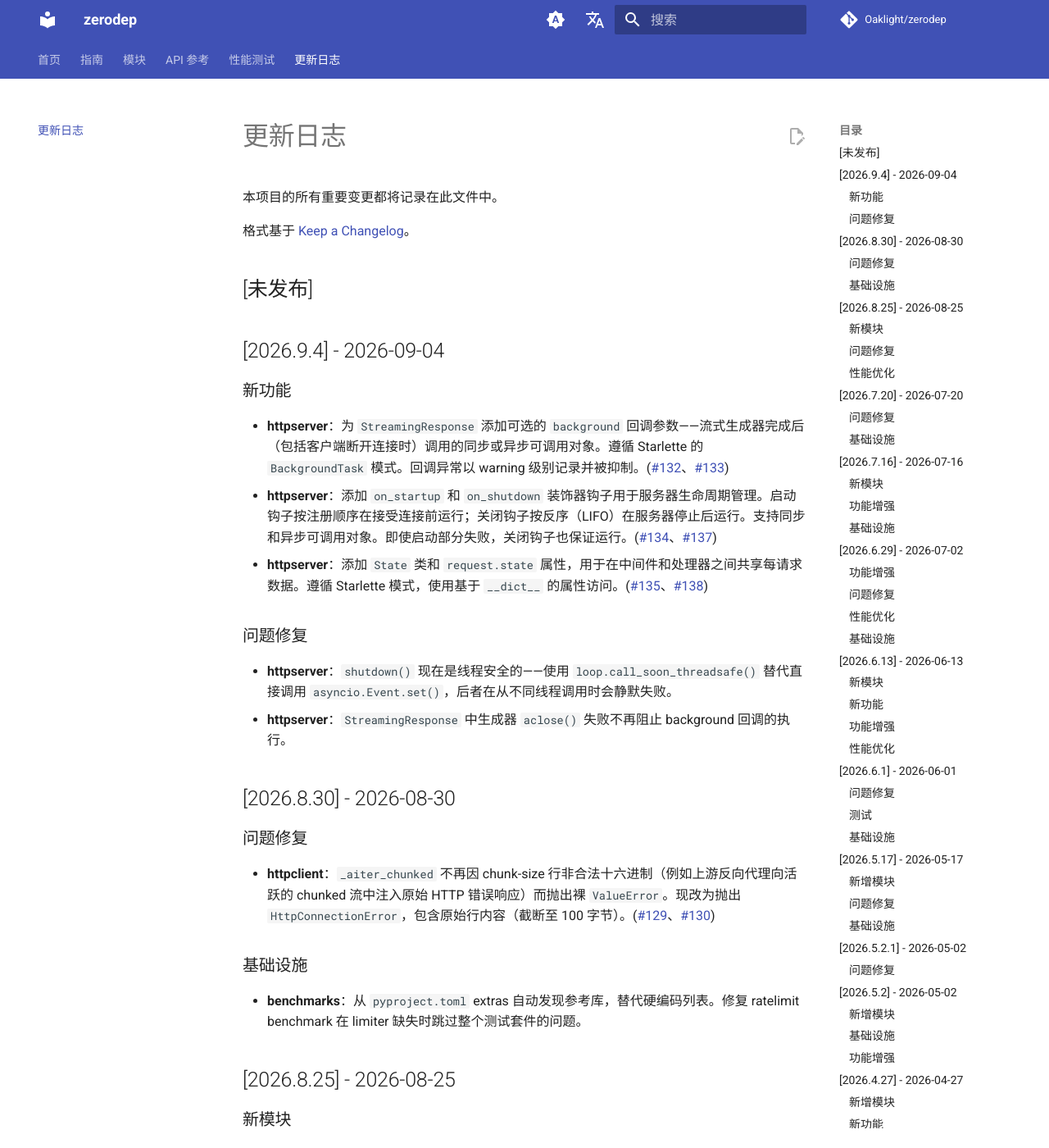
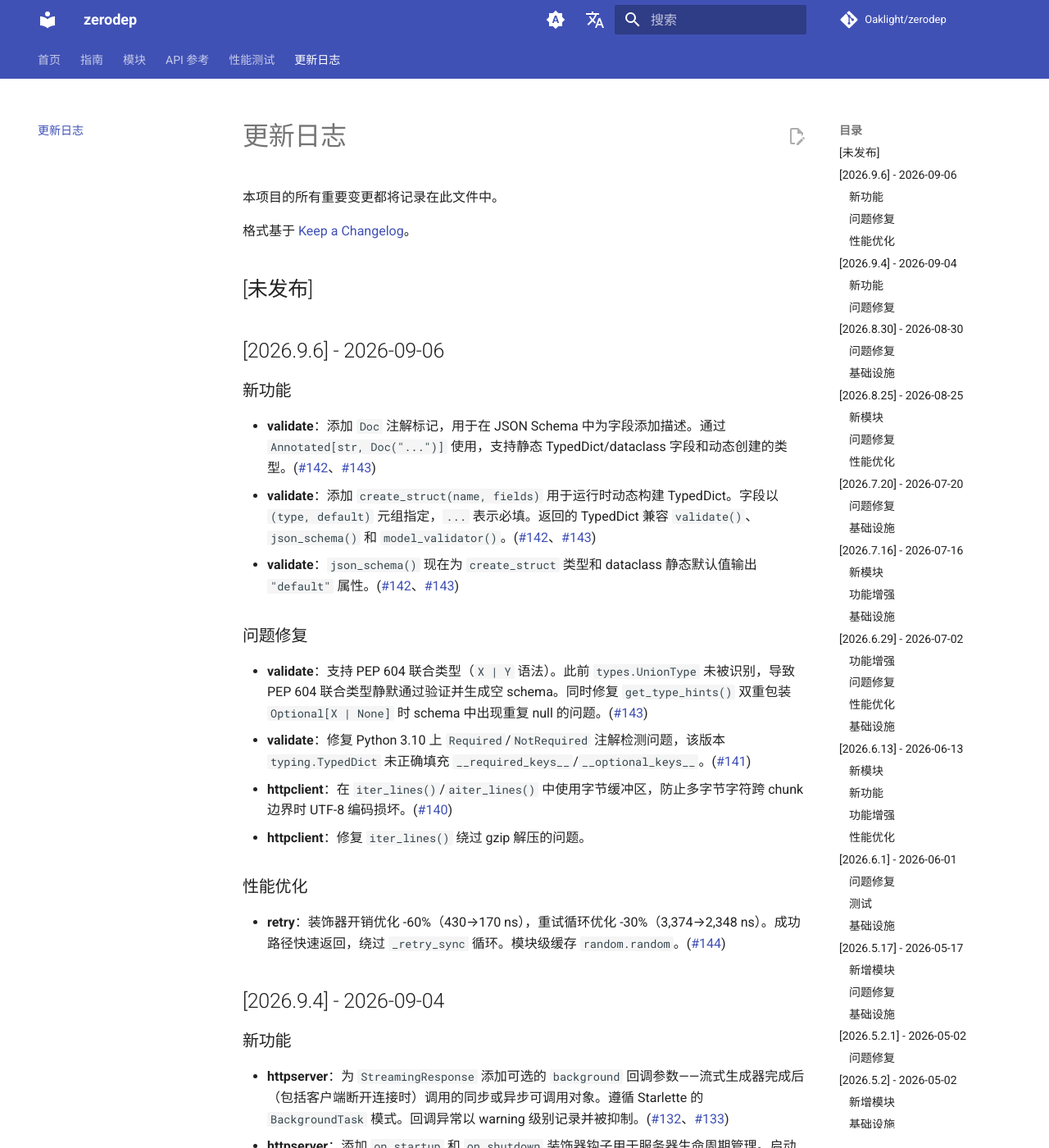
Before and after one commit to Oaklight/zerodep, an MkDocs documentation site: the page built from docs/changelog.md, in a window 1280 px wide and 1400 px high. Shown: the whole window at 82% size. Built offline with MkDocs 1.6.1 and Material for MkDocs 9.7.7, drawn with Linux system fonts in a browser that asks for light colours; comment, search, counter and statistics services are not loaded.

Commit message:
docs: 添加 2026.9.6 更新日志

```diff
--- a/docs/changelog.md
+++ b/docs/changelog.md
@@ -5,6 +5,25 @@
 格式基于 [Keep a Changelog](https://keepachangelog.com/zh-CN/1.1.0/)。
 
 ## [未发布]
+
+## [2026.9.6] - 2026-09-06
+
+### 新功能
+
+- **validate**：添加 `Doc` 注解标记，用于在 JSON Schema 中为字段添加描述。通过 `Annotated[str, Doc("...")]` 使用，支持静态 TypedDict/dataclass 字段和动态创建的类型。([#142](https://github.com/Oaklight/zerodep/issues/142)、[#143](https://github.com/Oaklight/zerodep/pull/143))
+- **validate**：添加 `create_struct(name, fields)` 用于运行时动态构建 TypedDict。字段以 `(type, default)` 元组指定，`...` 表示必填。返回的 TypedDict 兼容 `validate()`、`json_schema()` 和 `model_validator()`。([#142](https://github.com/Oaklight/zerodep/issues/142)、[#143](https://github.com/Oaklight/zerodep/pull/143))
+- **validate**：`json_schema()` 现在为 `create_struct` 类型和 dataclass 静态默认值输出 `"default"` 属性。([#142](https://github.com/Oaklight/zerodep/issues/142)、[#143](https://github.com/Oaklight/zerodep/pull/143))
+
+### 问题修复
+
+- **validate**：支持 PEP 604 联合类型（`X | Y` 语法）。此前 `types.UnionType` 未被识别，导致 PEP 604 联合类型静默通过验证并生成空 schema。同时修复 `get_type_hints()` 双重包装 `Optional[X | None]` 时 schema 中出现重复 null 的问题。([#143](https://github.com/Oaklight/zerodep/pull/143))
+- **validate**：修复 Python 3.10 上 `Required`/`NotRequired` 注解检测问题，该版本 `typing.TypedDict` 未正确填充 `__required_keys__`/`__optional_keys__`。([#141](https://github.com/Oaklight/zerodep/pull/141))
+- **httpclient**：在 `iter_lines()`/`aiter_lines()` 中使用字节缓冲区，防止多字节字符跨 chunk 边界时 UTF-8 编码损坏。([#140](https://github.com/Oaklight/zerodep/pull/140))
+- **httpclient**：修复 `iter_lines()` 绕过 gzip 解压的问题。
+
+### 性能优化
+
+- **retry**：装饰器开销优化 -60%（430→170 ns），重试循环优化 -30%（3,374→2,348 ns）。成功路径快速返回，绕过 `_retry_sync` 循环。模块级缓存 `random.random`。([#144](https://github.com/Oaklight/zerodep/pull/144))
 
 ## [2026.9.4] - 2026-09-04
 
```
